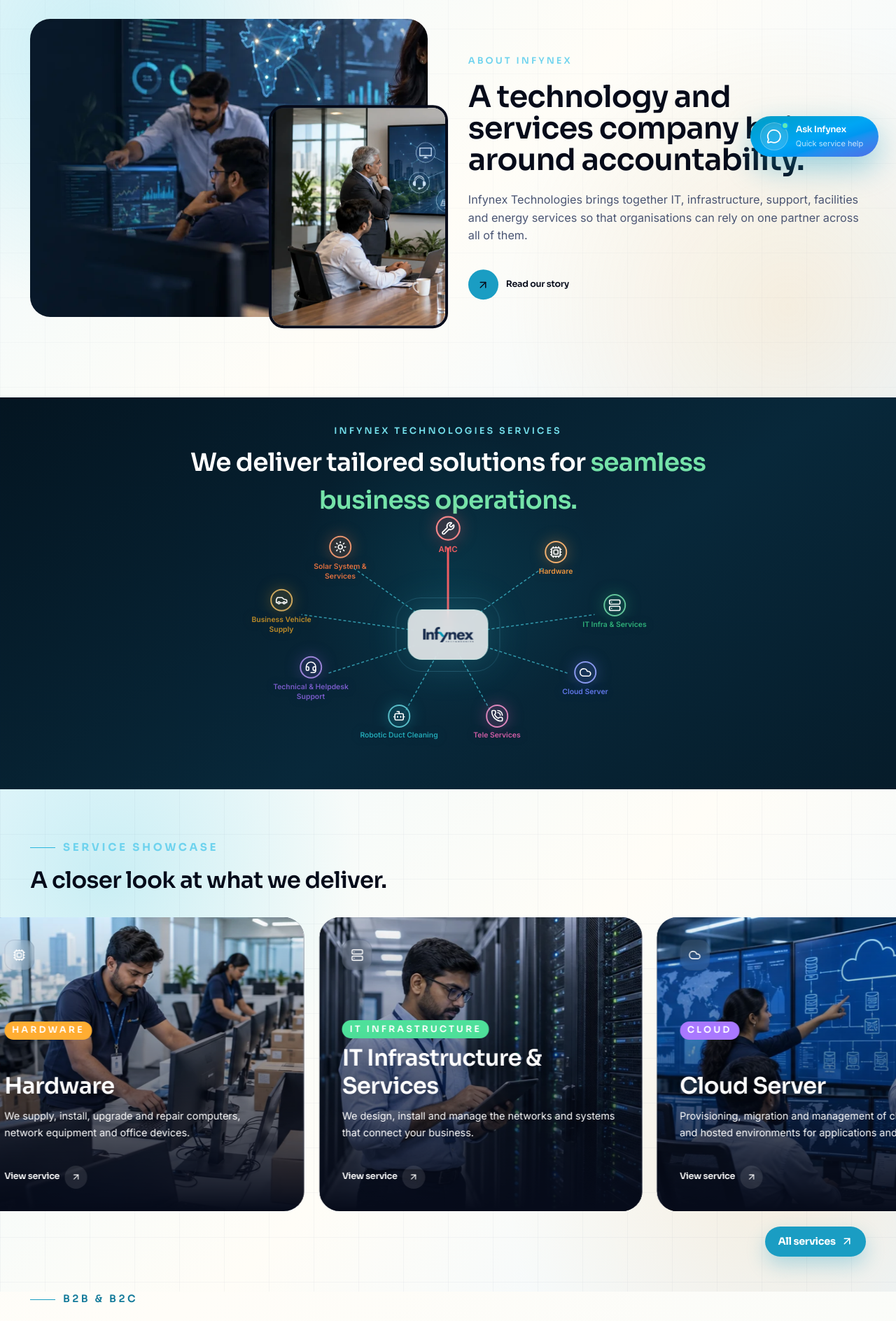
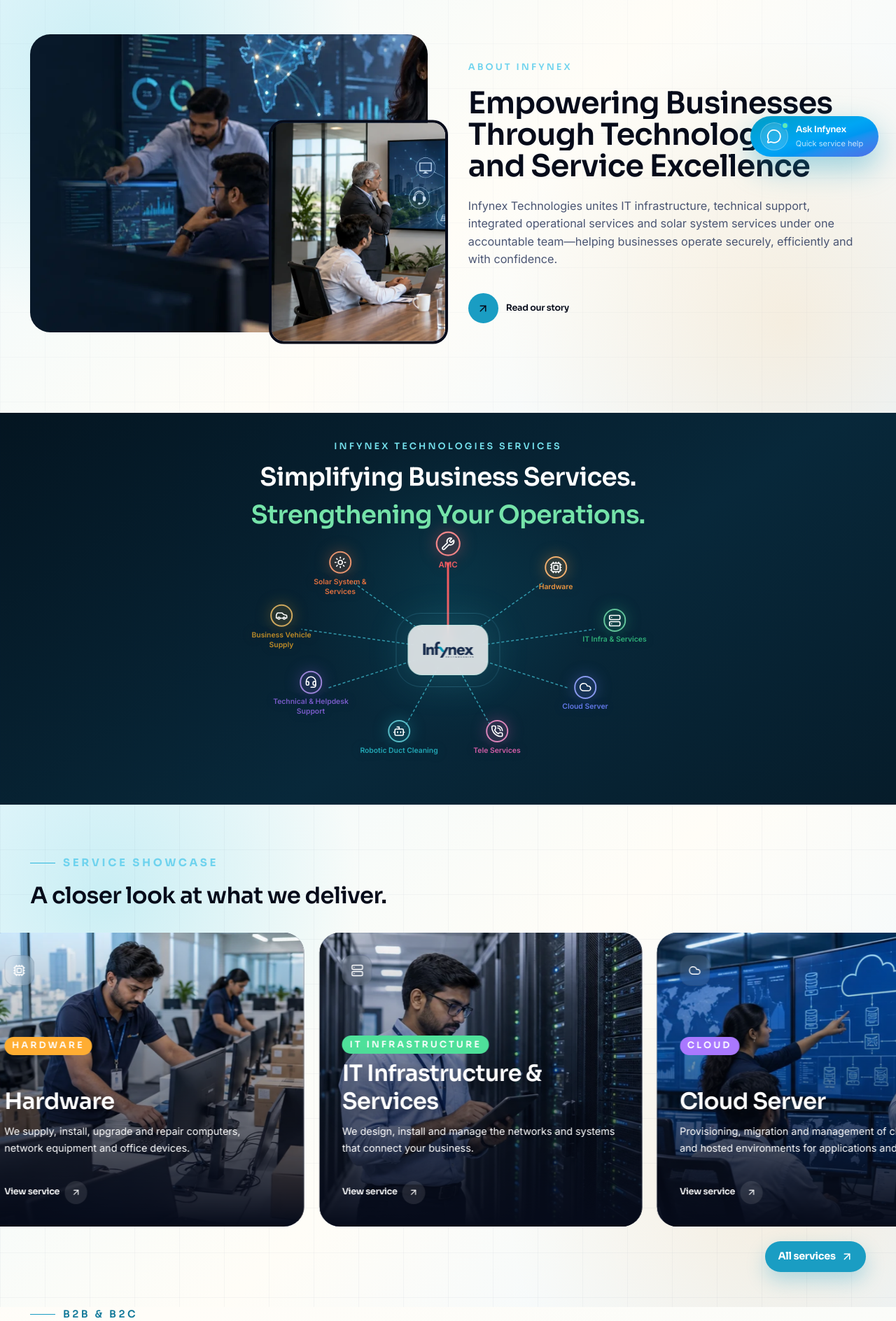
Before and after one commit to Rishabh-chaurasia/Infynex2, a React (Vite) app: page / in a window 1280 px wide. Shown: the part 551-2439 px from the top of the page at 70% size. Built offline with nearby package versions, Linux system fonts and the light colour scheme.

Commit message:
hero 14inch

```diff
--- a/src/components/home/ConnectedHub.tsx
+++ b/src/components/home/ConnectedHub.tsx
@@ -27,7 +27,7 @@
         <header className="mx-auto max-w-[760px] text-center">
           <span className="eyebrow text-[#74dfeb]">Infynex Technologies Services</span>
           <h2 className="mt-2 font-display text-[clamp(1.75rem,2.8vw,2.65rem)] font-semibold tracking-[-.045em]">
-            We deliver tailored solutions for <span className="text-[#75e3a9]">seamless business operations.</span>
+            Simplifying Business Services. <span className="text-[#75e3a9]">Strengthening Your Operations.</span>
           </h2>
         </header>
 
--- a/src/components/home/Highlights.tsx
+++ b/src/components/home/Highlights.tsx
@@ -100,7 +100,7 @@
   return (
     <section className="container-x pb-12 pt-0 md:pb-14 md:pt-0">
       <div className="flex flex-col items-start justify-between gap-8 md:flex-row md:items-end">
-        <SectionHeading className="[&_.eyebrow]:!text-sm md:[&_.eyebrow]:!text-base" eyebrow="B2B & B2C" title="Tailored service solutions for businesses and individuals." />
+        <SectionHeading className="[&_.eyebrow]:!text-sm md:[&_.eyebrow]:!text-base" eyebrow="B2B & B2C" title="Smart Service Solutions for Businesses and Individuals" />
         <div className="relative flex rounded-full border border-navy-800/15 bg-white p-1" role="tablist">
           {(['b2b', 'b2c'] as const).map((m) => (
             <button
--- a/src/components/home/ServicesShowcase.tsx
+++ b/src/components/home/ServicesShowcase.tsx
@@ -57,6 +57,13 @@
   const trackRef = useRef<HTMLDivElement>(null)
   const animationRef = useRef<Animation | null>(null)
 
+  const toggleSlideshow = () => {
+    const animation = animationRef.current
+    if (!animation) return
+    if (animation.playState === 'paused') animation.play()
+    else animation.pause()
+  }
+
   useEffect(() => {
     const animation = trackRef.current?.animate(
       [{ transform: 'translateX(0)' }, { transform: 'translateX(-50%)' }],
@@ -75,14 +82,14 @@
         </div>
       </div>
 
-      <div className="relative h-[52vh] min-h-[420px] max-h-[540px]" onPointerDown={() => animationRef.current?.pause()} onPointerUp={() => animationRef.current?.play()} onPointerCancel={() => animationRef.current?.play()} onPointerLeave={() => animationRef.current?.play()}>
+      <div className="relative h-[52vh] min-h-[420px] max-h-[540px]">
         <div ref={trackRef} className="absolute inset-y-0 left-0 flex w-max will-change-transform">
           {[0, 1].map((copy) => (
             <div key={copy} className="flex shrink-0 gap-6 pr-6" aria-hidden={copy === 1 ? 'true' : undefined}>
               {featured.map((service, index) => {
                 const Icon = service.icon
                 return (
-              <Link key={`${copy}-${service.slug}`} to={service.path} tabIndex={copy === 1 ? -1 : undefined} className="group relative h-full w-[82vw] max-w-[690px] shrink-0 overflow-hidden rounded-[2rem] bg-navy-900 sm:w-[62vw] lg:w-[38vw] xl:w-[36vw]" data-cursor="hover">
+              <article key={`${copy}-${service.slug}`} onClick={toggleSlideshow} className="group relative h-full w-[82vw] max-w-[690px] shrink-0 cursor-pointer overflow-hidden rounded-[2rem] bg-navy-900 sm:w-[62vw] lg:w-[38vw] xl:w-[36vw]" data-cursor="hover" aria-hidden={copy === 1 ? 'true' : undefined}>
                 <SmartImage src={service.hero} alt="" className="absolute inset-0 h-full w-full object-cover opacity-75 transition-transform duration-[1600ms] ease-[cubic-bezier(0.16,1,0.3,1)] group-hover:scale-110" />
                 <div className="absolute inset-0 bg-gradient-to-t from-navy-950 via-navy-950/40 to-transparent" />
                 <div className="absolute inset-0 flex flex-col justify-between p-7 sm:p-9">
@@ -93,13 +100,13 @@
                     <p className="eyebrow inline-flex w-fit rounded-full px-3 py-1 font-bold text-navy-950" style={{ backgroundColor: headingColors[index] }}>{service.eyebrow}</p>
                     <h3 className="service-card-heading mt-2 flex min-h-[5.5rem] items-end font-display text-3xl font-semibold leading-tight drop-shadow-[0_2px_12px_rgba(0,0,0,.55)] xl:text-4xl" style={{ '--service-heading-color': headingColors[index] } as CSSProperties}>{service.title}</h3>
                     <p className="mt-3 min-h-[4.5rem] max-w-md text-sm leading-relaxed text-white/70 sm:text-base">{service.short}</p>
-                    <span className="mt-auto inline-flex items-center gap-2 pt-5 font-display text-sm font-semibold">
+                    <Link to={service.path} tabIndex={copy === 1 ? -1 : undefined} onClick={(event) => event.stopPropagation()} className="mt-auto inline-flex w-fit items-center gap-2 pt-5 font-display text-sm font-semibold text-white">
                       View service
                       <span className="flex h-9 w-9 items-center justify-center rounded-full bg-white/10 transition-all duration-500 group-hover:rotate-45 group-hover:bg-teal-500"><ArrowUpRight className="h-4 w-4" /></span>
-                    </span>
+                    </Link>
                   </div>
                 </div>
-              </Link>
+              </article>
                 )
               })}
             </div>
--- a/src/components/home/Trust.tsx
+++ b/src/components/home/Trust.tsx
@@ -25,7 +25,7 @@
     <section className="relative overflow-hidden bg-ivory-50 pb-12 pt-0 md:pb-16 md:pt-0">
       <div aria-hidden className="absolute inset-0 grid-lines opacity-35" />
       <div className="container-x relative">
-        <SectionHeading eyebrow="Why Infynex" title="Integrated Services. Dependable Business Operations." size="md" className="mb-8 [&_.eyebrow]:!text-base md:[&_.eyebrow]:!text-lg" />
+        <SectionHeading eyebrow="Why Infynex" title="Your Trusted Partner for Seamless Business Operations" size="md" className="mb-8 [&_.eyebrow]:!text-base md:[&_.eyebrow]:!text-lg" />
         <div className="grid overflow-hidden rounded-3xl bg-navy-950 text-white shadow-[0_20px_60px_rgba(10,27,61,0.12)] md:grid-cols-[0.8fr_1.2fr]">
           <ImageReveal src={images.meeting} alt="Infynex team working with a client" className="h-52 md:h-full md:min-h-56" direction="left" />
           <div className="flex flex-col justify-center px-7 py-8 md:px-10">
@@ -111,6 +111,13 @@
   const trackRef = useRef<HTMLDivElement>(null)
   const animationRef = useRef<Animation | null>(null)
 
+  const toggleSlideshow = () => {
+    const animation = animationRef.current
+    if (!animation) return
+    if (animation.playState === 'paused') animation.play()
+    else animation.pause()
+  }
+
   useEffect(() => {
     const animation = trackRef.current?.animate(
       [{ transform: 'translateX(0)' }, { transform: 'translateX(-50%)' }],
@@ -127,19 +134,19 @@
         <SectionHeading className="[&_.eyebrow]:!text-sm md:[&_.eyebrow]:!text-base" eyebrow="Our Blogs & News" title="Useful tips for your business." dark size="md" />
         <Link to="/blog" className="hidden items-center gap-2 font-display text-sm font-semibold text-teal-300 sm:inline-flex">All articles <ArrowUpRight className="h-4 w-4" /></Link>
       </div>
-      <div className="relative mt-8 overflow-hidden [mask-image:linear-gradient(to_right,transparent,black_5%,black_95%,transparent)]" onPointerDown={() => animationRef.current?.pause()} onPointerUp={() => animationRef.current?.play()} onPointerCancel={() => animationRef.current?.play()} onPointerLeave={() => animationRef.current?.play()}>
+      <div className="relative mt-8 overflow-hidden [mask-image:linear-gradient(to_right,transparent,black_5%,black_95%,transparent)]">
         <div ref={trackRef} className="flex w-max will-change-transform">
           {[0, 1].map((copy) => (
             <div key={copy} className="flex shrink-0 gap-5 pr-5" aria-hidden={copy === 1 ? 'true' : undefined}>
               {posts.map((post, i) => (
-                <Link key={`${copy}-${post.slug}`} to={`/blog/${post.slug}`} className="group grid w-[20rem] shrink-0 grid-cols-[6.5rem_1fr] overflow-hidden rounded-2xl bg-white text-navy-950 shadow-xl sm:w-[24rem] sm:grid-cols-[8rem_1fr]">
+                <article key={`${copy}-${post.slug}`} onClick={toggleSlideshow} className="group grid w-[20rem] shrink-0 cursor-pointer grid-cols-[6.5rem_1fr] overflow-hidden rounded-2xl bg-white text-navy-950 shadow-xl sm:w-[24rem] sm:grid-cols-[8rem_1fr]" aria-hidden={copy === 1 ? 'true' : undefined}>
                   <img src={post.image} alt="" className="h-full min-h-44 w-full object-cover transition-transform duration-700 group-hover:scale-105" />
                   <div className="flex min-w-0 flex-col p-5">
                     <span className="w-fit rounded-full px-3 py-1 text-[0.65rem] font-bold uppercase tracking-[0.16em] text-white" style={{ backgroundColor: blogColours[i % blogColours.length] }}>{post.category}</span>
                     <h3 className="mt-4 line-clamp-3 font-display text-lg font-semibold leading-tight">{post.title}</h3>
-                    <span className="mt-auto inline-flex items-center gap-1 pt-4 text-xs font-semibold" style={{ color: blogColours[i % blogColours.length] }}>Read article <ArrowUpRight className="h-3.5 w-3.5" /></span>
+                    <Link to={`/blog/${post.slug}`} tabIndex={copy === 1 ? -1 : undefined} onClick={(event) => event.stopPropagation()} className="mt-auto inline-flex w-fit items-center gap-1 pt-4 text-xs font-semibold" style={{ color: blogColours[i % blogColours.length] }}>Read article <ArrowUpRight className="h-3.5 w-3.5" /></Link>
                   </div>
-                </Link>
+                </article>
               ))}
             </div>
           ))}
@@ -170,9 +177,9 @@
         </div>
         <motion.div style={{ y: y2 }}>
           <motion.p variants={fadeUp} initial="hidden" whileInView="visible" viewport={viewportOnce} className="eyebrow mb-5 text-teal-300">About Infynex</motion.p>
-          <AnimatedText as="h2" text="A technology and services company built around accountability." className="text-balance font-display text-4xl font-semibold leading-[1.05] md:text-5xl" />
+          <AnimatedText as="h2" text="Empowering Businesses Through Technology and Service Excellence" className="text-balance font-display text-4xl font-semibold leading-[1.05] md:text-5xl" />
           <motion.p variants={fadeUp} custom={3} initial="hidden" whileInView="visible" viewport={viewportOnce} className="mt-6 text-lg text-white/70">
-            Infynex Technologies brings together IT, infrastructure, support, facilities and energy services so that organisations can rely on one partner across all of them.
+            Infynex Technologies unites IT infrastructure, technical support, integrated operational services and solar system services under one accountable team—helping businesses operate securely, efficiently and with confidence.
           </motion.p>
           <motion.div variants={fadeUp} custom={5} initial="hidden" whileInView="visible" viewport={viewportOnce} className="mt-10">
             <Link to="/about" className="group inline-flex items-center gap-3 font-display text-sm font-semibold">
--- a/src/index.css
+++ b/src/index.css
@@ -374,7 +374,7 @@
     min-height: 0 !important;
     max-height: none;
   }
-  .source-hero-content { padding-top: 5.25rem; padding-bottom: 0; }
+  .source-hero-content { padding-top: 6.75rem; padding-bottom: 0; }
   .source-hero-content h1 { font-size: clamp(2.8rem, 4.35vw, 3.8rem); }
   .source-hero-content > span { margin-bottom: 1rem; }
   .source-hero-content > p { margin-top: 1rem; line-height: 1.65; }
```
